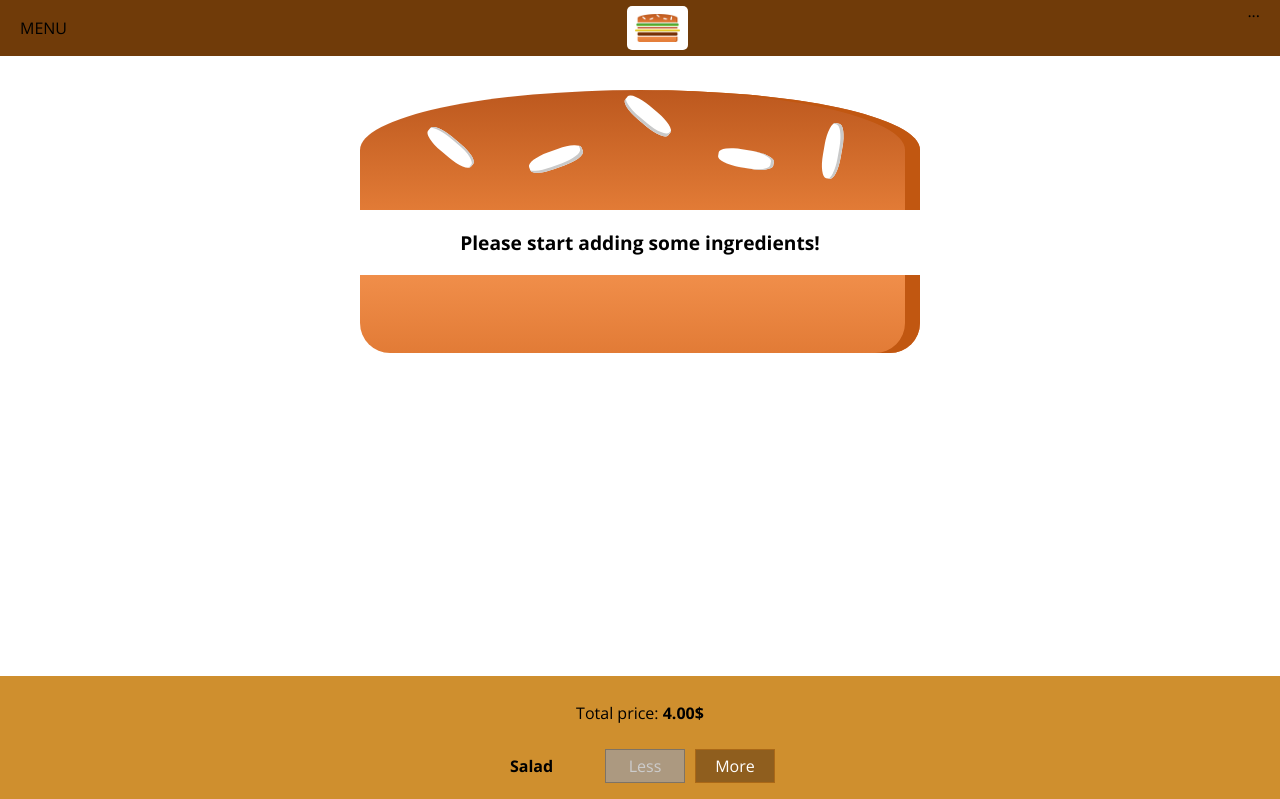
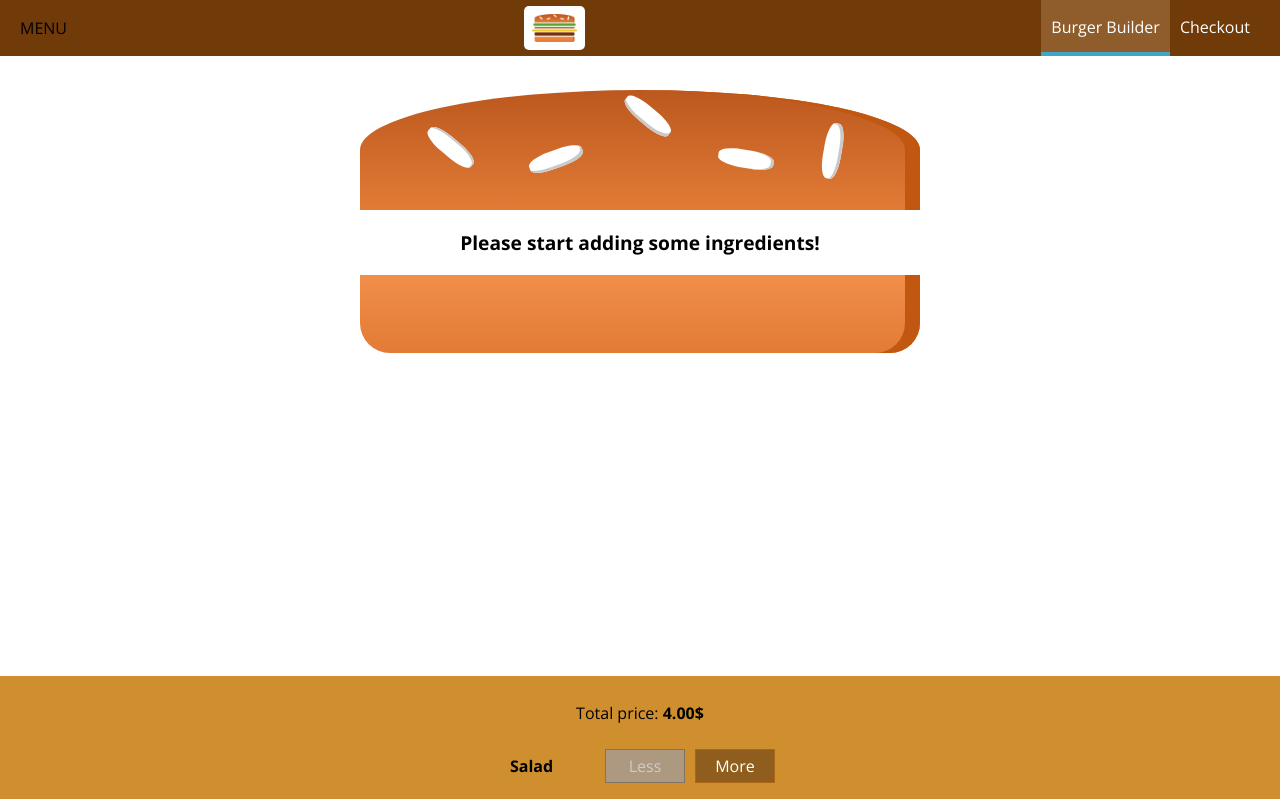
Before and after one commit to Kwarku/BurgerApp, a React app: page / in a window 1280 px wide. Shown: the top 799 px of the page. Built offline with nearby package versions, Linux system fonts and the light colour scheme.

Commit message:
add reusable navigation intems
add navigation items into top toolbar. Whole navgation have own style and all items have style also

```diff
--- /dev/null
+++ b/src/components/Navigation/NavigationItems/NavigationItem/NavigationItem.css
@@ -0,0 +1,25 @@
+.NavigationItem {
+    margin: 0;
+    box-sizing: border-box;
+    display: flex;
+    height: 100%;
+    align-items: center;
+}
+
+.NavigationItem a {
+    color: white;
+    text-decoration: none;
+    height: 100%;
+    padding: 16px 10px;
+    border-bottom: 4px solid transparent;
+    box-sizing: border-box;
+    display: block;
+}
+
+.NavigationItem a:hover,
+.NavigationItem a:active,
+.NavigationItem a.active {
+    background-color: #8f5c2c;
+    border-bottom: 4px solid #40a4c8;
+    color: white;
+}
--- /dev/null
+++ b/src/components/Navigation/NavigationItems/NavigationItem/NavigationItem.js
@@ -0,0 +1,16 @@
+import React from 'react';
+
+import classes from './NavigationItem.css';
+
+const navigationItem = (props) => (
+
+    <li
+        className={classes.NavigationItem}>
+        <a
+            href={props.link}
+            className={props.active ? classes.active : null}
+        > {props.children}</a>
+    </li>
+);
+
+export default navigationItem;
--- /dev/null
+++ b/src/components/Navigation/NavigationItems/NavigationItems.css
@@ -0,0 +1,8 @@
+.NavigationItems {
+    margin: 0;
+    padding: 0;
+    list-style: none;
+    display: flex;
+    align-items: center;
+    height: 100%;
+}
--- /dev/null
+++ b/src/components/Navigation/NavigationItems/NavigationItems.js
@@ -0,0 +1,14 @@
+import React from 'react';
+
+import NavigationItem from './NavigationItem/NavigationItem';
+import classes from './NavigationItems.css';
+
+const navigationIntems = (props) => (
+    <ul className={classes.NavigationItems}>
+        <NavigationItem link="/" active>Burger Builder </NavigationItem>
+        <NavigationItem link="/" >Checkout</NavigationItem>
+    </ul>
+
+);
+
+export default navigationIntems;
--- a/src/components/Navigation/Toolbar/Toolbar.js
+++ b/src/components/Navigation/Toolbar/Toolbar.js
@@ -2,13 +2,14 @@
 
 import classes from './Toolbar.css';
 import Logo from '../../Logo/Logo';
+import NavigationItems from '../NavigationItems/NavigationItems';
 
 const toolbar = (props) => (
     <header className={classes.Toolbar}>
         <div>MENU</div>
         <Logo />
         <nav>
-            ...
+            <NavigationItems />
         </nav>
     </header>
 
```
